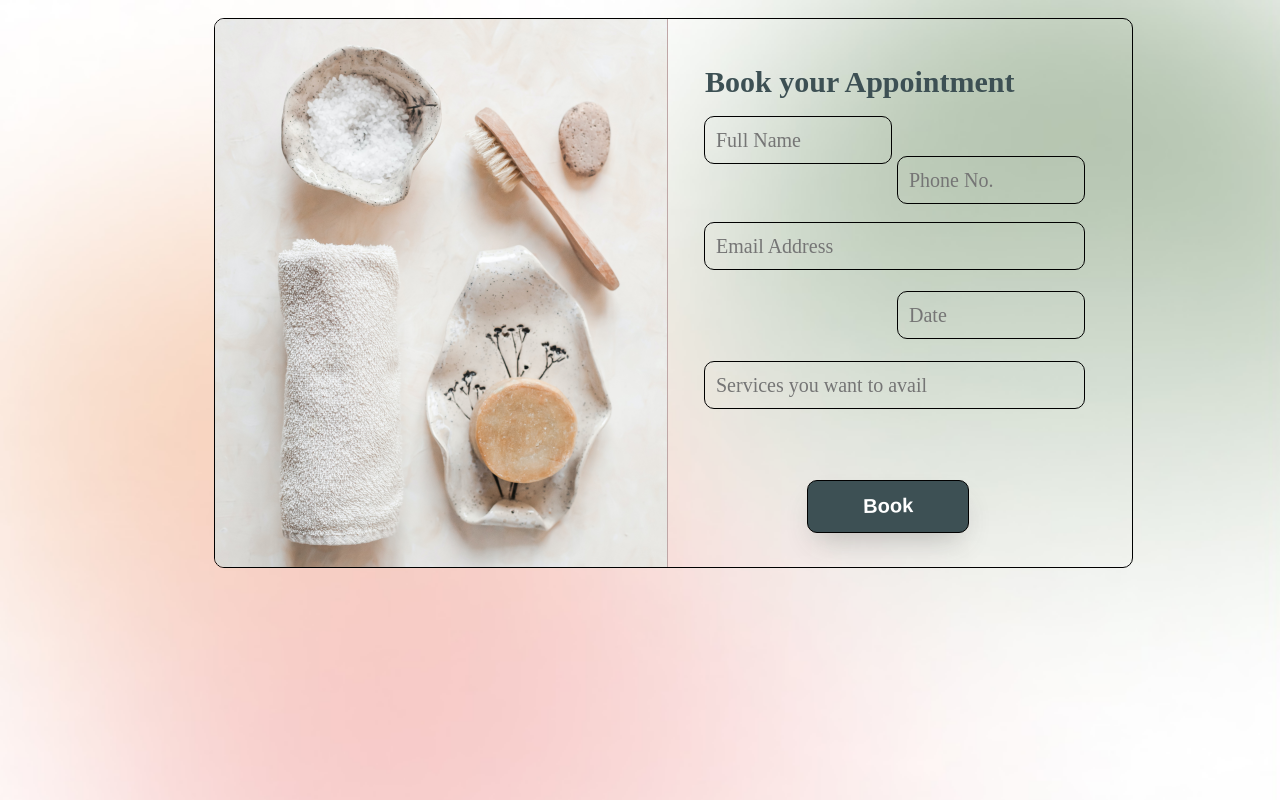
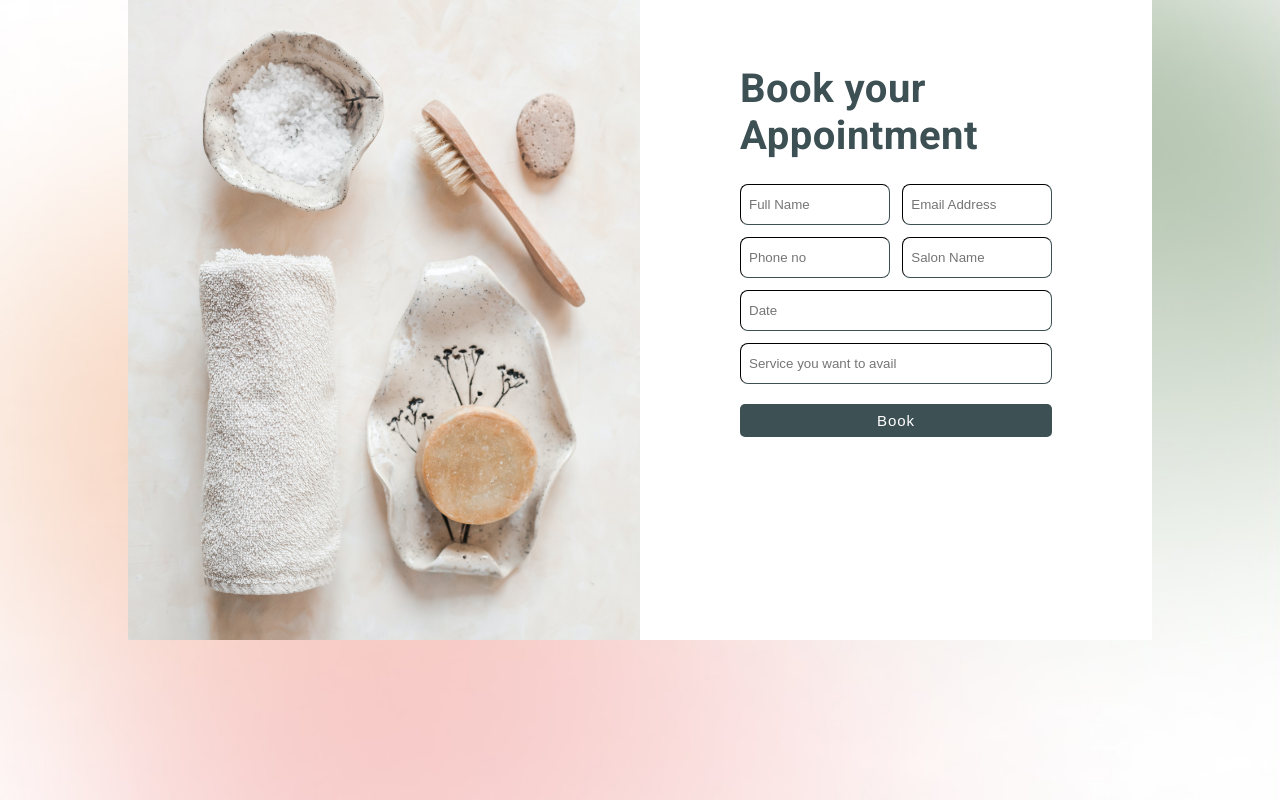
Before and after one commit to BSEF19A525/StyStudioBackend, a React (Create React App) app in the folder front_end/: page /Book in a window 1280 px wide. Built offline with nearby package versions, Linux system fonts and the light colour scheme.

Commit message:
Booking page

```diff
--- /dev/null
+++ b/front_end/src/components/BookAppointment/Bookappoint.js
@@ -0,0 +1,73 @@
+import React from 'react'
+
+function Bookappoint() {
+  return (
+    <>
+    <div className="book-Wrapper">
+      <div className="side-img0"></div>
+      <div className="bookForm">
+        <div className="backImg0"></div>
+        <div className="form0">
+          <h1 className="title0">Book your Appointment</h1>
+          <form>
+            <div className="name-email0 flex-com0">
+              <input
+                type="text"
+                placeholder="Full Name"
+                name="fullname"
+                required
+              />
+              <input
+                type="email"
+                placeholder="Email Address"
+                name="email"
+                required
+              />
+            </div>
+            {/* Password & Confirm Password */}
+            <div className="pass-cpass0 flex-com0">
+              <input
+                type="number"
+                placeholder="Phone no"
+                name="phone"
+                required
+              />
+              <input
+                type="text"
+                placeholder="Salon Name"
+                name="salonname"
+                required
+              />
+            </div>
+            {/* Salon Name */}
+            <div className="sal-name0 sal-common0">
+              <input
+                type="text"
+                placeholder="Date"
+                name="date"
+                required
+              />
+            </div>
+            {/* Salon Location */}
+            <div className="sal-loc0 sal-common0">
+              <input
+                type="text"
+                placeholder="Service you want to avail"
+                name="location"
+                required
+              />
+            </div>
+
+            <div className="sub-btn0">
+              <button type="submit">Book</button>
+            </div>
+          </form>
+        </div>
+      </div>
+    </div>
+  </>
+
+  )
+}
+
+export default Bookappoint
--- a/front_end/src/components/BookAppointment/book.css
+++ b/front_end/src/components/BookAppointment/book.css
@@ -1,171 +1,159 @@
-.image1-child {
-  position: relative;
-  width: 453px;
-  height: 589px;
-  border-right: 1px solid rgb(191, 166, 166);
-  flex-shrink: 0;
-  object-fit: cover;
+@import url("https://fonts.googleapis.com/css2?family=Outfit:wght@500&family=Roboto&display=swap");
+* {
+  padding: 0;
+  margin: 0;
+  box-sizing: border-box;
+  /* font-family: "Roboto", sans-serif; */
 }
-.image1 {
-  position: absolute;
-  top: -10px;
-  left: -10px;
+.book-Wrapper {
   display: flex;
-  flex-direction: row;
-  padding: 10px;
-  align-items: flex-start;
-  justify-content: flex-start;
+  justify-content: center;
+  margin-bottom: 70px;
 }
-.book-your-appointment {
-  position: absolute;
-  color: #3D5054;
-  top: 46px;
-  left: 490px;
-  display: inline-block;
-  width: 363px;
-  height: 46px;
+.side-img0 {
+  background-image: url("../../assets/rectangle-1@3x.png");
+  background-size: cover;
+  width: 40%;
 }
-.email-input,
-.name {
-  font-family: var(--font-inter);
-  left: 489px;
+/* ALI MALIK */
+.bookForm {
+  background: white;
+  /* width: 600px; */
+  width: 40%;
+  height: 80vh;
+  padding: 40px 100px;
 }
-.email-input {
-  border: 1px solid black;
-  font-size: 20px;
-  background-color: var(--color-white);
-  position: absolute;
-  top: 203px;
-  border-radius: 10px;
-  box-sizing: border-box;
-  width: 381px;
-  height: 48px;
+
+.title0 {
+  color: #3d5054;
+  font-family: "Roboto", sans-serif;
+  font-size: 40px;
+  letter-spacing: 0.5px;
+}
+/* margin from top of screen */
+.form0 {
+  margin-top: 1rem;
+}
+/* margin from heading */
+.form0 {
+  margin-top: 25px;
+}
+.form0 input {
+  padding: 12px 8px;
+  border-radius: 8px;
+  outline: none;
+  border-color: #3d5054;
+  border-width: 1px;
+}
+.salImg0{
+  display: none;
+}
+.flex-com0 {
   display: flex;
-  flex-direction: row;
-  padding: 16px 11px;
-  align-items: flex-start;
-  justify-content: flex-start;
+  justify-content: space-between;
+  margin-top: 12px;
 }
-.name {
-  top: 97px;
-  width: 188px;
-  padding: 16px 11px;
+.sal-common0 {
+  margin-top: 12px;
 }
-.date,
-.name,
-.salon-namebook,
-.service {
-  border: 1px solid Black;
-  font-size: 20px;
-  background-color: var(--color-white);
-  position: absolute;
-  border-radius: 10px;
-  box-sizing: border-box;
-  height: 48px;
-  display: flex;
-  flex-direction: row;
-  align-items: flex-start;
-  justify-content: flex-start;
+.sal-common0 input {
+  width: 100%;
 }
-.service {
-  font-family: var(--font-inter);
-  top: 342px;
-  left: 489px;
-  width: 381px;
-  padding: 16px 11px;
+.sub-btn0 button {
+  margin: 20px 0px 5px 0px;
+  width: 100%;
+  background: #3d5054;
+  color: white;
+  border: none;
+  border-radius: 5px;
+  padding: 8px;
+  font-size: 15px;
+  font-weight: 500;
+  letter-spacing: 1px;
+  cursor: pointer;
 }
-.date,
-.salon-namebook {
-  width: 188px;
-  padding: 16px 11px;
+.flex-com0 input {
+  /* width: 190px; */
+  width: 48%;
 }
-.salon-namebook {
-  font-family: var(--font-inter);
-  top: 272px;
-  left: 489px;
+/*          ////////////////////////      responsive             ///////////////////////////////////  */
+@media (max-width: 1024px) {
+  .form0{
+    margin-top: -2rem;
+  }
+  .title0{
+    font-size: 28px;
+  }
+  .flex-com0{
+    flex-wrap: wrap;
+  }
+  .flex-com0 input{
+    width: 100%;
+    margin-bottom: 6px;
+  }
 }
-.date {
-  top: 272px;
-  left: 682px;
+@media (max-width: 912px) {
+  .form0{
+    margin-top: -2rem;
+  }
+  .bookForm{
+    background-image: url("../../assets/rectangle-1@3x.png");
+    width: 80%;
+    background-repeat: no-repeat;
+    background-position: center;
+    background-size: cover;
+    margin: auto;
+    height: 70vh;
+  }
+  .book-Wrapper{
+    display: block;
+  }
+  .form0{
+    margin-top: 0px;
+  }
 }
-.book1,
-.date,
-.phone {
-  font-family: var(--font-inter);
+@media (max-width: 540px) {
+  .form0{
+    margin-top: 10px;
+  }
 }
-.phone {
-  border: 1px solid black;
-  font-size: 20px;
-  background-color: var(--color-white);
-  position: absolute;
-  top: 137px;
-  left: 682px;
-  border-radius: 10px;
-  box-sizing: border-box;
-  width: 188px;
-  height: 48px;
-  display: flex;
-  flex-direction: row;
-  padding: 16px 11px;
-  align-items: flex-start;
-  justify-content: flex-start;
+@media (max-width: 414px) {
+  .flex-com0{
+    flex-wrap: wrap;
+  }
+  .flex-com0 input{
+    width: 100%;
+    margin-bottom: 10px;
+  }
+  .form0{
+    width: 145%;
+    margin-left: -40px;
+    margin-top: -44px;
+  }
+  .flex-com0,.flex-com0 input,.sal-common0{
+    margin-top: 2px;
+    margin-bottom: 2px;
+  }
 }
-.book1 {
-  position: relative;
-  font-size: 20px;
-  color: white;
-  text-align: center;
-  transform: rotate(-0.97deg);
-  transform-origin: 0 0;
+@media (max-width: 375px) {
+  .bookForm{
+    height: 60vh;
+  }
+  .form0{
+    width: 190%;
+  }
+  .title0{
+    font-size: 22px;
+  }
 }
-.book,
-.booking {
-  position: absolute;
+@media (max-width: 330px) {
+  .form0{
+    width: 130px;
+  }
+  }
+@media (max-width: 280px) {
+.form0{
+  width: 180px;
+  margin-left: -80px;
 }
-.book {
-  cursor: pointer;
-  border: 1px solid black;
-  padding: 14px 55px;
-  background-color: #3D5054;
-  top: 461px;
-  left: 592px;
-  border-radius: 10px;
-  box-shadow: 0 15px 30px -10px rgba(70, 67, 67, 0.3);
-  display: flex;
-  flex-direction: row;
-  align-items: center;
-  justify-content: flex-start;
 }
-.book:hover {
-  background-color: #192022;
-}
-.booking {
-  top: -1px;
-  left: -1px;
-  background-color: var(--color-white);
-  border: 1px solid black;
-  border-radius: 10px;
-  box-sizing: border-box;
-  width: 919px;
-  height: 550px;
-  overflow: hidden;
-}
-.booking2 {
-  position: absolute;
-  top: 19px;
-  left: 215px;
-  width: 917px;
-  height: 586px;
-}
-.desktop-2 {
-  position: relative;
-  background-color: var(--color-white);
-  margin-bottom: 50px;
-  width: 100%;
-  height: 629px;
-  overflow: hidden;
-  text-align: left;
-  font-size: 30px;
-  color: var(--grey);
-  font-family: var(--font-inter);
-}
--- a/front_end/src/components/BookAppointment/book.js
+++ /dev/null
@@ -1,48 +0,0 @@
-
-import pic1 from "../../assets/rectangle-1@3x.png";
-
-const Desktop2 = () => {
-  return (
-    <div className="desktop-2">
-      <div className="booking2">
-        <div className="booking">
-          <div className="image1">
-            <img className="image1-child" alt="" src={pic1} />
-          </div>
-          <b className="book-your-appointment">Book your Appointment</b>
-          <input
-            className="email-input"
-            type="email"
-            placeholder="Email Address"
-          />
-          <input
-            className="name"
-            type="text"
-            placeholder="Full Name"
-            maxLength={25}
-            minLength={20}
-          />
-          <input
-            className="service"
-            type="search"
-            placeholder="Services you want to avail"
-          />
-          <input
-            className="salon-name"
-            type="search"
-            placeholder="Salon Name"
-            maxLength={15}
-            minLength={10}
-          />
-          <input className="date" type="text" placeholder="Date" />
-          <input className="phone" type="tel" placeholder="Phone No." />
-          <button className="book">
-            <b className="book1">{`Book `}</b>
-          </button>
-        </div>
-      </div>
-    </div>
-  );
-};
-
-export default Desktop2;
--- a/front_end/src/pages/Booking.js
+++ b/front_end/src/pages/Booking.js
@@ -1,10 +1,10 @@
 import React from "react";
-import Desktop2 from "../components/BookAppointment/book";
 import "../components/BookAppointment/book.css";
+import Bookappoint from "../components/BookAppointment/Bookappoint";
 const Booking = () => {
   return (
     <>
-      <Desktop2 />
+      <Bookappoint/>
     </>
   );
 };
```
